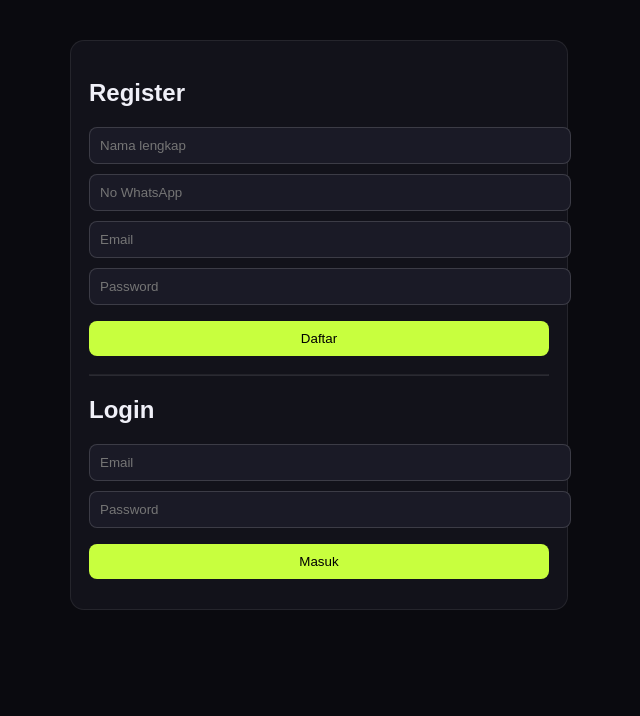
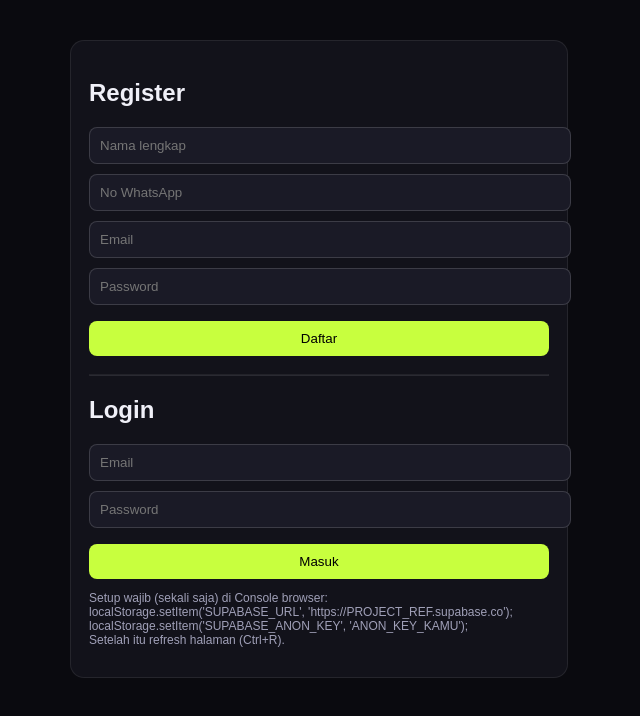
Before and after one commit to serapine-me/MEMORA, a plain HTML site: page auth.html in a window 1280 px wide. Shown: the whole page, without its empty margins (321-961 px from the left). Drawn offline with nearby package versions, Linux system fonts and the light colour scheme.

Commit message:
Improve auth page readiness checks and setup guidance

```diff
--- a/auth.html
+++ b/auth.html
@@ -10,7 +10,7 @@
     input{width:100%;margin-bottom:10px;padding:10px;border-radius:8px;border:1px solid rgba(255,255,255,.15);background:#1a1a26;color:#f0f0f8}
     button{padding:10px 14px;border:none;border-radius:8px;cursor:pointer}
     .btn{background:#c8ff3e;color:#000;width:100%;margin-top:6px}
-    .muted{color:#a0a0b8;font-size:12px}
+    .muted{color:#a0a0b8;font-size:12px;white-space:pre-line}
   </style>
 </head>
 <body>
@@ -38,7 +38,29 @@
   <script>
     const msg = document.getElementById('authMsg');
 
+    function setupHelpText() {
+      msg.textContent = [
+        'Setup wajib (sekali saja) di Console browser:',
+        "localStorage.setItem('SUPABASE_URL', 'https://PROJECT_REF.supabase.co');",
+        "localStorage.setItem('SUPABASE_ANON_KEY', 'ANON_KEY_KAMU');",
+        'Setelah itu refresh halaman (Ctrl+R).'
+      ].join('\n');
+    }
+
+    function validateAuthReady() {
+      if (!window.AuthFlow) {
+        msg.textContent = 'Script auth-flow.js belum termuat. Pastikan file js/auth-flow.js ada dan bisa diakses.';
+        return false;
+      }
+      if (!window.AppSupabase || !window.AppSupabase.isReady) {
+        setupHelpText();
+        return false;
+      }
+      return true;
+    }
+
     document.getElementById('btnRegister').onclick = async () => {
+      if (!validateAuthReady()) return;
       try {
         await window.AuthFlow.register({
           full_name: document.getElementById('reg_name').value,
@@ -53,6 +75,7 @@
     };
 
     document.getElementById('btnLogin').onclick = async () => {
+      if (!validateAuthReady()) return;
       try {
         await window.AuthFlow.login({
           email: document.getElementById('log_email').value,
@@ -64,6 +87,10 @@
         msg.textContent = `Login gagal: ${e.message}`;
       }
     };
+
+    if (!validateAuthReady()) {
+      console.warn('[Auth] Supabase/Auth belum siap. Ikuti instruksi setup di halaman.');
+    }
   </script>
 </body>
 </html>
--- a/js/supabaseclient.js
+++ b/js/supabaseclient.js
@@ -1,17 +1,28 @@
 (function () {
-  const SUPABASE_URL = window.__SUPABASE_URL__ || localStorage.getItem('https://hhiwxpdzmuzlzprvlanb.supabase.co') || '';
-  const SUPABASE_ANON_KEY = window.__SUPABASE_ANON_KEY__ || localStorage.getItem('eyJhbGciOiJIUzI1NiIsInR5cCI6IkpXVCJ9.eyJpc3MiOiJzdXBhYmFzZSIsInJlZiI6ImhoaXd4cGR6bXV6bHpwcnZsYW5iIiwicm9sZSI6ImFub24iLCJpYXQiOjE3NzcxMjY2MTEsImV4cCI6MjA5MjcwMjYxMX0.IycRpp8pK2c5zmBeMF15kfy3MS5ZaQmPd2M8WKHB304
-                                                                                 ') || '';
+  const SUPABASE_URL =
+    window.__SUPABASE_URL__ ||
+    localStorage.getItem('SUPABASE_URL') ||
+    localStorage.getItem('https://hhiwxpdzmuzlzprvlanb.supabase.co') ||
+    '';
+
+  const SUPABASE_ANON_KEY =
+    window.__SUPABASE_ANON_KEY__ ||
+    localStorage.getItem('SUPABASE_ANON_KEY') ||
+    localStorage.getItem('SUPABASE_KEY') ||
+    localStorage.getItem('SUPABASE_ANON') ||
+    '';
 
   function ensureClient() {
     if (!window.supabase || !window.supabase.createClient) {
       console.warn('[Supabase] sdk belum termuat. Pastikan script CDN supabase-js sudah ditambahkan.');
       return null;
     }
+
     if (!SUPABASE_URL || !SUPABASE_ANON_KEY) {
       console.warn('[Supabase] URL/ANON_KEY belum diatur. Simpan di localStorage: SUPABASE_URL dan SUPABASE_ANON_KEY.');
       return null;
     }
+
     return window.supabase.createClient(SUPABASE_URL, SUPABASE_ANON_KEY);
   }
 
```
